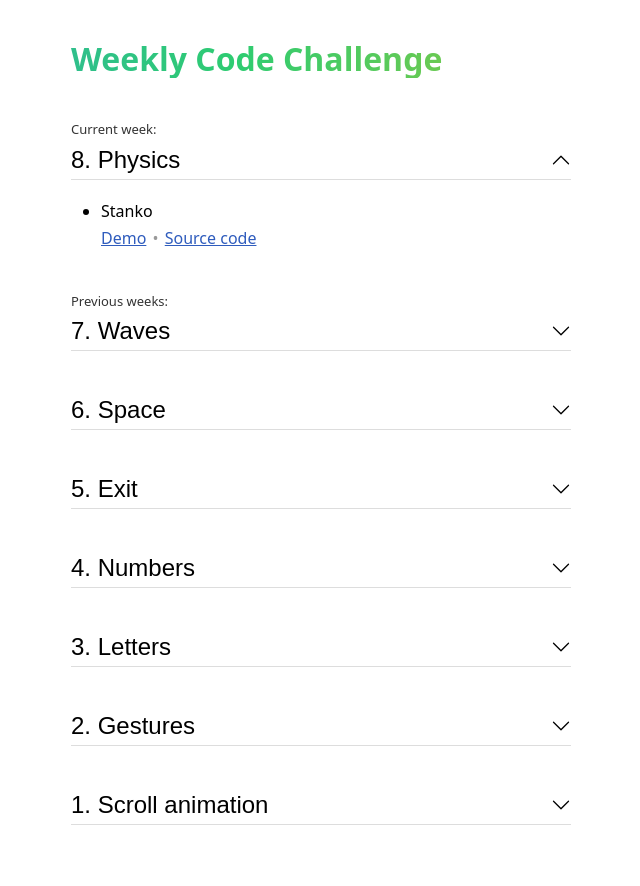
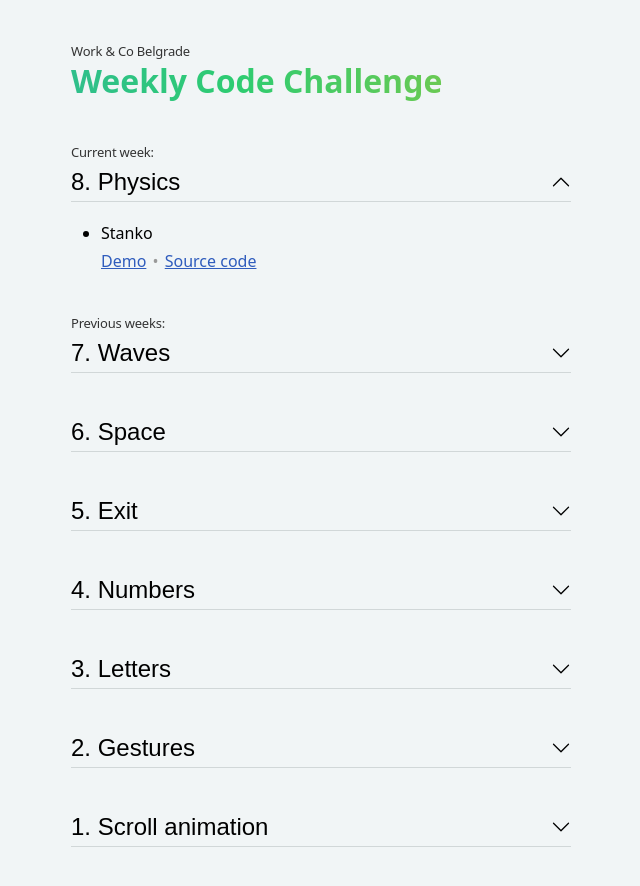
Before and after one commit to Stanko/code-challenge, a plain HTML site: page index.html in a window 1280 px wide. Shown: the whole page, without its empty margins (319-959 px from the left). Drawn offline with Linux system fonts and the light colour scheme.

Commit message:
Deploying to gh-pages from @ Stanko/code-challenge@a9174277485a39b8cd79c35a8b5329661e62e516 🚀

```diff
--- a/index.css
+++ b/index.css
@@ -1,3 +1,5 @@
+/* --------- GLOBAL STYLES --------- */
+
 *,
 *::after,
 *::before {
@@ -14,6 +16,7 @@
     sans-serif, 'Apple Color Emoji', 'Segoe UI Emoji';
   padding: 40px 20px;
   line-height: 1.4em;
+  background: #f1f5f6;
 }
 
 h1,
@@ -36,10 +39,7 @@
   color: #062258;
 }
 
-.wrapper {
-  max-width: 500px;
-  margin: 0 auto;
-}
+/* --------- KEYFRAMES --------- */
 
 @keyframes gradient-animation {
   0% {
@@ -52,12 +52,44 @@
     background-position: 0% 50%;
   }
 }
+
+@keyframes fade-in {
+  0% {
+    transform: translateY(-20px);
+    opacity: 0;
+  }
+  100% {
+    transform: none;
+    opacity: 1;
+  }
+}
+
+.wrapper {
+  max-width: 500px;
+  margin: 0 auto;
+}
+
+/* --------- HEADER --------- */
+
+.eyebrow {
+  color: #333;
+  font-size: 13px;
+  letter-spacing: -0.2px;
+}
+
+.header {
+  display: flex;
+  flex-direction: column;
+}
+
 h1 {
+  order: 2;
   font-size: 2em;
   font-weight: 800;
   margin-bottom: 40px;
   line-height: 1.2em;
 }
+
 @supports (background-clip: text) or (-webkit-background-clip: text) {
   h1 {
     animation: gradient-animation 30s linear infinite;
@@ -75,10 +107,7 @@
   }
 }
 
-.week-eyebrow {
-  color: #333;
-  font-size: 13px;
-}
+/* --------- WEEKS --------- */
 
 .week {
   margin-bottom: 40px;
@@ -90,7 +119,7 @@
   align-items: center;
   justify-content: space-between;
   border: none;
-  border-bottom: 1px solid #ddd;
+  border-bottom: 1px solid #d1d7d8;
   font-size: 1.5em;
   font-size: bold;
   padding: 5px 0;
@@ -113,17 +142,6 @@
 
 .week-title button[aria-expanded='true'] svg {
   transform: rotate(180deg);
-}
-
-@keyframes fade-in {
-  0% {
-    transform: translateY(-20px);
-    opacity: 0;
-  }
-  100% {
-    transform: none;
-    opacity: 1;
-  }
 }
 
 .submissions {
--- a/index.html
+++ b/index.html
@@ -6,29 +6,45 @@
       name="viewport"
       content="width=device-width, initial-scale=1, maximum-scale=1, minimum-scale=1, user-scalable=no"
     />
-    <title>Weekly code challenge</title>
+    <title>Work & Co Belgrade • Weekly Code Challenge</title>
 
     <link rel="stylesheet" href="index.css" />
 
-    <!-- <meta property="og:image" content="weekly-code-challenge.png" />
+    <meta property="og:image" content="weekly-code-challenge.png" />
     <meta property="og:site_name" content="Weekly Code Challenge" />
 
-    <meta property="og:title" content="TODO title" />
-    <meta name="twitter:title" content="TODO title" />
-    <meta property="og:description" content="TODO desc" />
-    <meta name="twitter:description" content="TODO desc" /> -->
+    <meta
+      property="og:title"
+      content="Work & Co Belgrade • Weekly Code Challenge"
+    />
+    <meta
+      name="twitter:title"
+      content="Work & Co Belgrade • Weekly Code Challenge"
+    />
+    <meta
+      property="og:description"
+      content="Each week we set a topic, and try to hack something small and fun!"
+    />
+    <meta
+      name="twitter:description"
+      content="Each week we set a topic, and try to hack something small and fun!"
+    />
 
-    <!-- <link rel="apple-touch-icon" sizes="180x180" href="apple-touch-icon.png" />
-    <link rel="icon" type="image/png" sizes="32x32" href="favicon-32x32.png" />
-    <link rel="icon" type="image/png" sizes="16x16" href="favicon-16x16.png" />
-    <link rel="shortcut icon" href="favicon.ico" /> -->
+    <link rel="apple-touch-icon" sizes="180x180" href="icon-180.png" />
+    <link rel="icon" type="image/png" sizes="32x32" href="icon-32.png" />
+    <link rel="icon" type="image/png" sizes="16x16" href="icon-16.png" />
+    <link rel="shortcut icon" href="icon.ico" />
   </head>
 
   <body>
     <div class="wrapper">
-      <h1>Weekly Code Challenge</h1>
+      <div class="header">
+        <h1>Weekly Code Challenge</h1>
+        <div class="eyebrow">Work & Co Belgrade</div>
+      </div>
+
       <div>
-        <div class="week-eyebrow">Current week:</div>
+        <div class="eyebrow">Current week:</div>
 
       <div class="week" id="week-8">
         <h2 class="week-title">
@@ -56,7 +72,7 @@
           </li>
         </ul>
       </div>
-<div class="week-eyebrow">Previous weeks:</div>
+<div class="eyebrow">Previous weeks:</div>
 
       <div class="week" id="week-7">
         <h2 class="week-title">
```
Also changed, not shown: icon-16.png (added), icon-180.png (added), icon-32.png (added), icon.ico (added), weekly-code-challenge.png (added).
